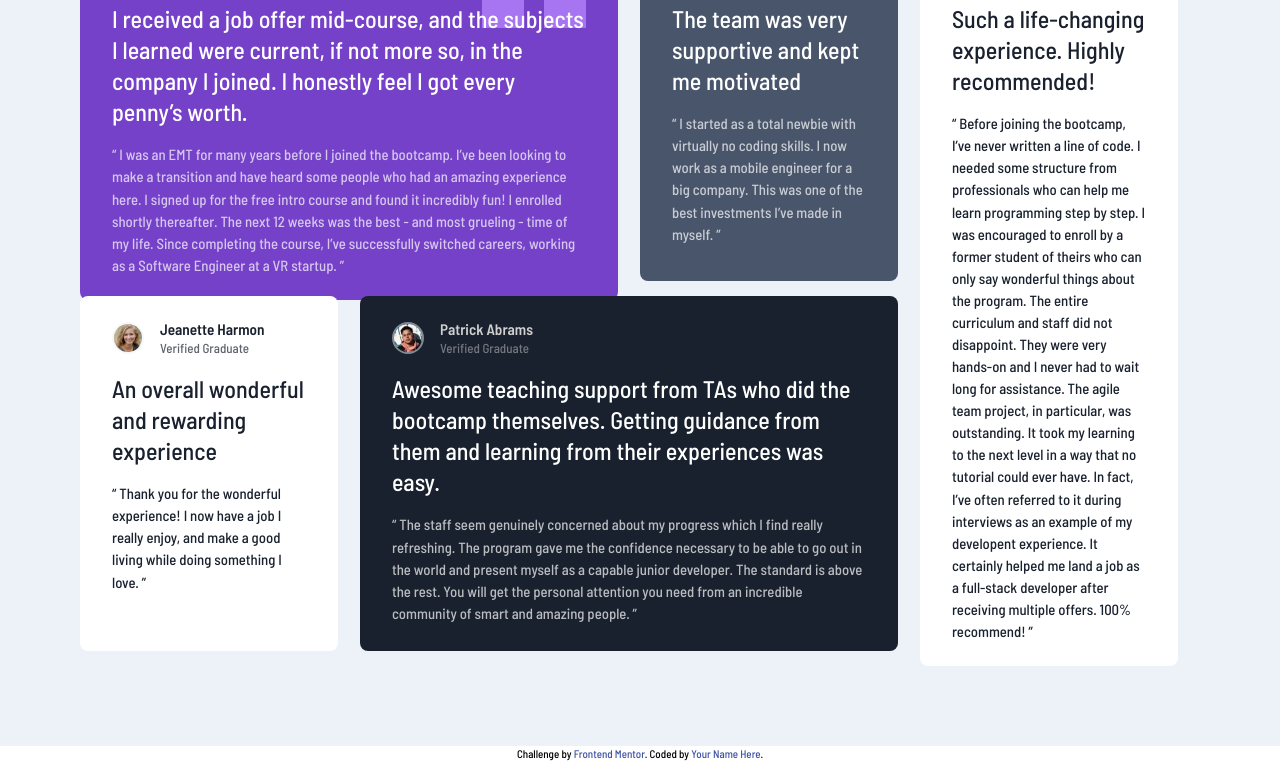
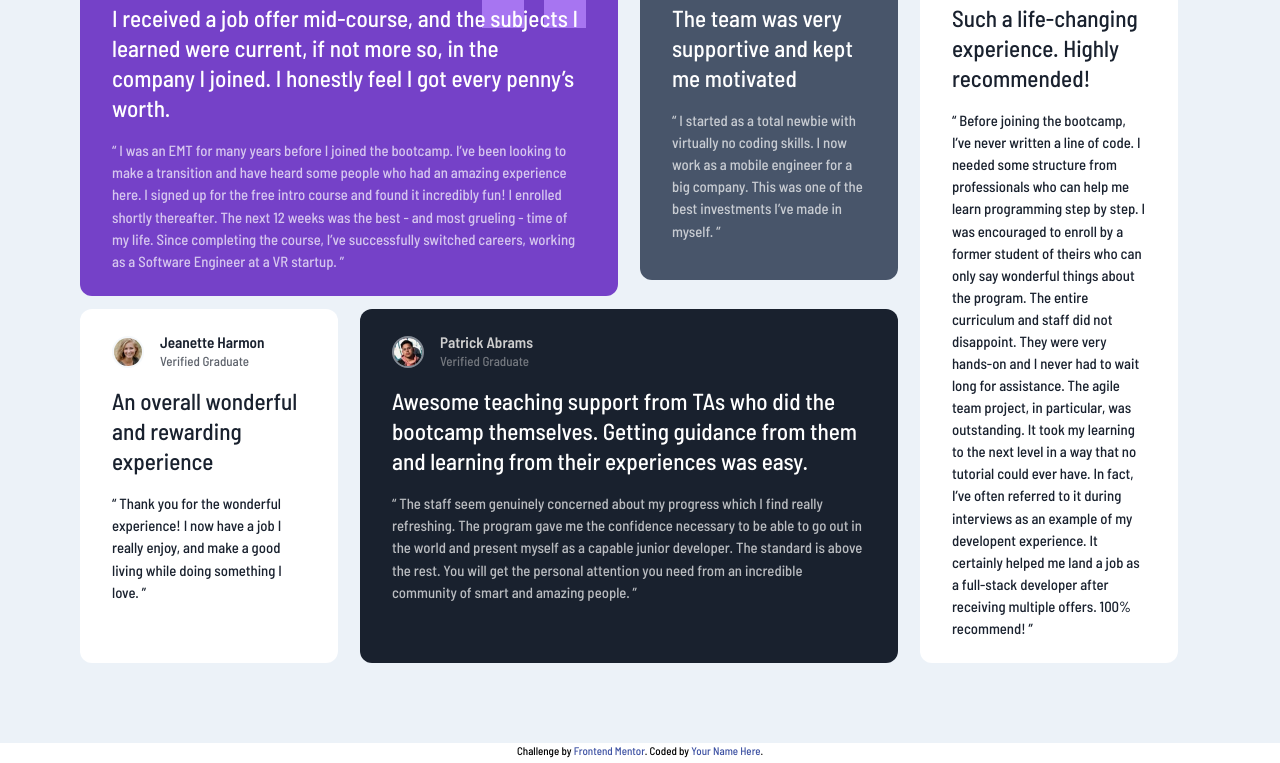
Before and after one commit to chysomm62/front-end-mentor_testimonial-grid-section, a plain HTML site: page index.html in a window 1280 px wide. Shown: the part 154-917 px from the top of the page. Drawn offline with Linux system fonts and the light colour scheme.

Commit message:
Update style.css

```diff
--- a/style.css
+++ b/style.css
@@ -115,7 +115,7 @@ label {
 
 section {
   padding: 1.5rem 2rem;
-  border-radius: 0.5rem;
+  border-radius: 0.75rem;
   margin: 1rem 0;
   color: var(--white);
   line-height: 1.2;
@@ -205,7 +205,8 @@ section > header > .header-text {
   main {
     display: grid;
     grid-template-columns: 23% 23% 23% 23%;
-    gap: 2%;
+    column-gap: 2%;
+    row-gap: 4%;
     grid-template-rows: 48% 48%;
   }
   .first-section {
@@ -235,7 +236,7 @@ section > header > .header-text {
     margin: 0;
   }
   .section-main h4 {
-    font-size: 1.5rem;
+    font-size: 1.45rem;
   }
   .section-main p {
     font-size: 0.95;
```
